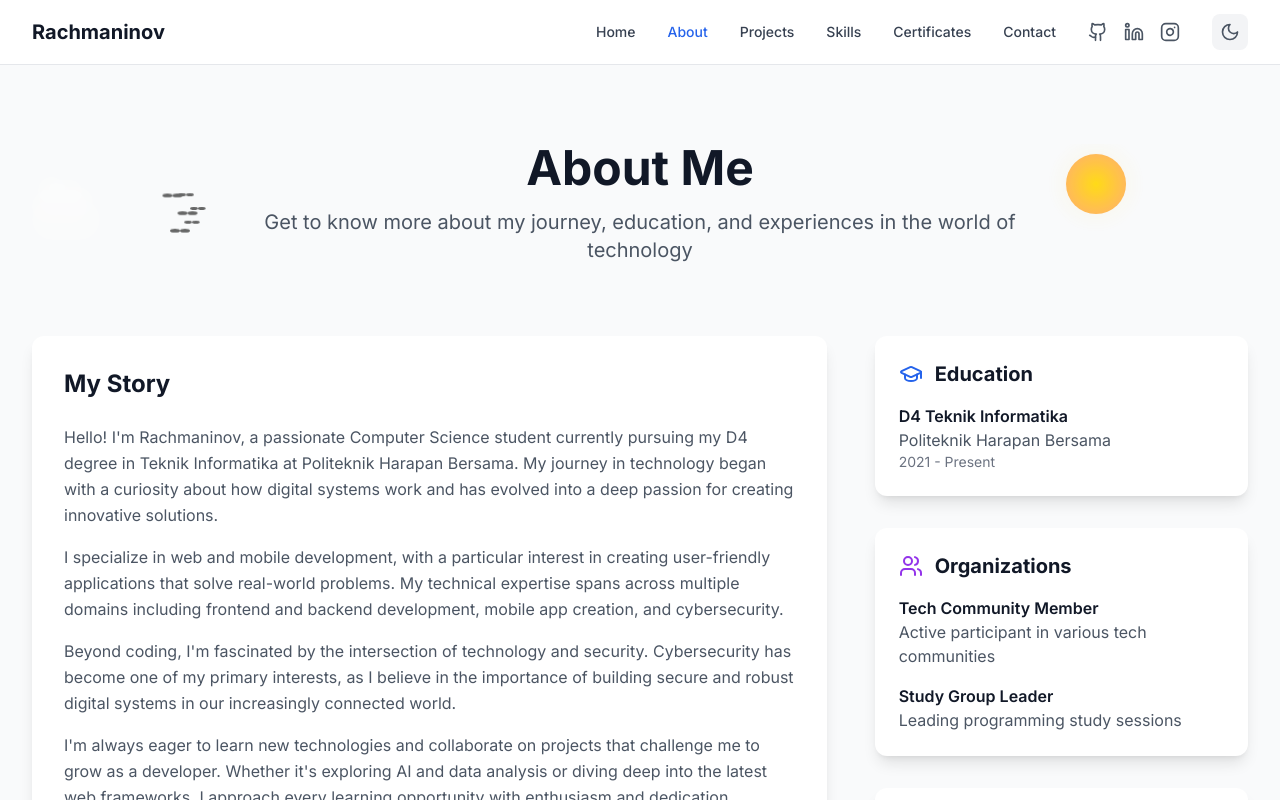
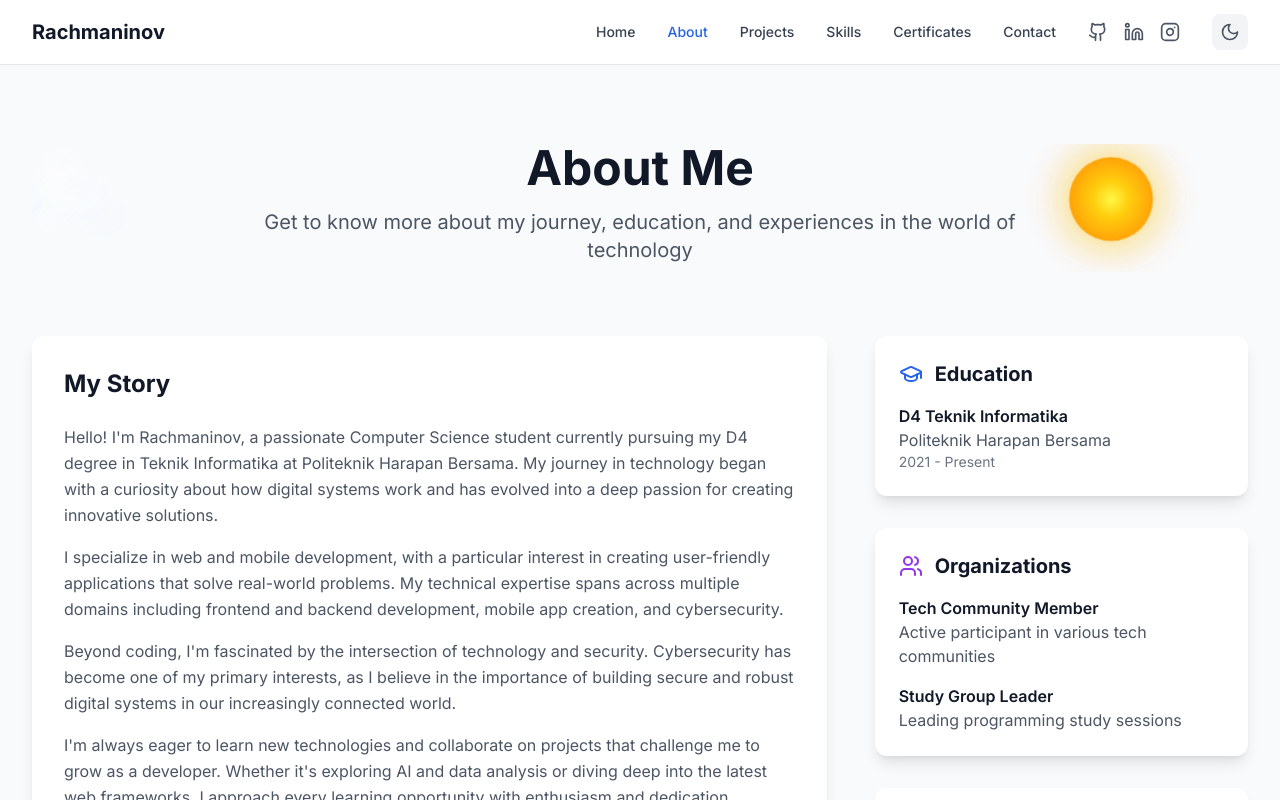
Before and after one commit to Mazkiibo02/hafidzrahmatullah, a React (Vite) app: page /about in a window 1280 px wide. Shown: the top 800 px of the page. Built offline with nearby package versions, Linux system fonts and the light colour scheme.

Commit message:
feat: Enhance daytime animations
Replaced orbiting dots with a sun, flying birds, and sky background for light mode.  Ensured animations are smooth, natural, and only visible in light mode.

```diff
--- a/src/components/DecorativeAnimations.tsx
+++ b/src/components/DecorativeAnimations.tsx
@@ -51,32 +51,33 @@ const DecorativeAnimations: React.FC<DecorativeAnimationsProps> = ({
     }));
   };
 
-  // Generate clouds for light mode
+  // Generate enhanced clouds for light mode
   const generateClouds = (count: number) => {
     return Array.from({ length: count }, (_, i) => ({
       id: i,
-      top: Math.random() * 40 + 10, // Upper portion of screen
-      animationDelay: Math.random() * 20,
-      animationDuration: Math.random() * 40 + 60, // 60-100 seconds
-      size: Math.random() * 80 + 40, // 40-120px
-      opacity: Math.random() * 0.3 + 0.1, // 0.1-0.4 opacity
+      top: Math.random() * 30 + 10, // Upper portion of screen
+      animationDelay: Math.random() * 25,
+      animationDuration: Math.random() * 50 + 80, // 80-130 seconds for slower movement
+      size: Math.random() * 100 + 60, // 60-160px
+      opacity: Math.random() * 0.4 + 0.2, // 0.2-0.6 opacity
     }));
   };
 
-  // Generate flying birds
-  const generateBirds = (count: number) => {
+  // Generate bird flocks with natural grouping
+  const generateBirdFlocks = (count: number) => {
     return Array.from({ length: count }, (_, i) => ({
       id: i,
-      top: Math.random() * 30 + 15, // Upper portion
-      animationDelay: Math.random() * 15,
-      animationDuration: Math.random() * 20 + 25, // 25-45 seconds
-      size: Math.random() * 0.5 + 0.8, // 0.8-1.3 scale
+      top: Math.random() * 25 + 15, // Upper portion
+      animationDelay: Math.random() * 20 + i * 8, // Stagger flocks more
+      animationDuration: Math.random() * 15 + 30, // 30-45 seconds
+      size: Math.random() * 0.3 + 0.9, // 0.9-1.2 scale
+      flockOffset: Math.random() * 10 + 5, // Vertical spacing between birds
     }));
   };
 
   const stars = generateStars(fullBackground ? 100 : 40);
-  const clouds = generateClouds(fullBackground ? 6 : 3);
-  const birds = generateBirds(fullBackground ? 5 : 3);
+  const clouds = generateClouds(fullBackground ? 8 : 4);
+  const birdFlocks = generateBirdFlocks(fullBackground ? 4 : 2);
 
   const containerClass = fullBackground
     ? "fixed inset-0 pointer-events-none z-0"
@@ -132,53 +133,76 @@ const DecorativeAnimations: React.FC<DecorativeAnimationsProps> = ({
           </div>
         </>
       ) : (
-        // Light Mode - Sky Theme
+        // Light Mode - Enhanced Daytime Sky Theme
         <>
-          {/* Floating Clouds */}
+          {/* Enhanced Floating Clouds */}
           {clouds.map((cloud) => (
             <div
               key={`cloud-${cloud.id}`}
-              className="cloud"
+              className="cloud-enhanced"
               style={{
                 top: `${cloud.top}%`,
                 animationDelay: `${cloud.animationDelay}s`,
                 animationDuration: `${cloud.animationDuration}s`,
                 width: `${cloud.size}px`,
-                height: `${cloud.size * 0.6}px`,
+                height: `${cloud.size * 0.5}px`,
                 opacity: cloud.opacity,
               }}
             />
           ))}
 
-          {/* Gentle Sun */}
-          <div className="sun-container">
-            <div className="sun-rays" />
-            <div className="sun-core" />
+          {/* Enhanced Sun with natural glow */}
+          <div className="sun-container-enhanced">
+            <div className="sun-rays-outer" />
+            <div className="sun-rays-inner" />
+            <div className="sun-core-enhanced" />
           </div>
 
-          {/* Flying Birds */}
-          {birds.map((bird) => (
+          {/* Natural Bird Flocks */}
+          {birdFlocks.map((flock) => (
             <div
-              key={`bird-${bird.id}`}
-              className="bird-group"
+              key={`flock-${flock.id}`}
+              className="bird-flock"
               style={{
-                top: `${bird.top}%`,
-                animationDelay: `${bird.animationDelay}s`,
-                animationDuration: `${bird.animationDuration}s`,
-                transform: `scale(${bird.size})`,
+                top: `${flock.top}%`,
+                animationDelay: `${flock.animationDelay}s`,
+                animationDuration: `${flock.animationDuration}s`,
+                transform: `scale(${flock.size})`,
               }}
             >
-              <div className="bird bird-1">
-                <div className="wing wing-left" />
-                <div className="wing wing-right" />
+              {/* Lead bird */}
+              <div className="bird-natural bird-lead">
+                <div className="wing-natural wing-left" />
+                <div className="wing-natural wing-right" />
+                <div className="bird-body" />
               </div>
-              <div className="bird bird-2">
-                <div className="wing wing-left" />
-                <div className="wing wing-right" />
+
+              {/* Following birds in V formation */}
+              <div
+                className="bird-natural bird-follow-1"
+                style={{ top: `${flock.flockOffset}px` }}
+              >
+                <div className="wing-natural wing-left" />
+                <div className="wing-natural wing-right" />
+                <div className="bird-body" />
               </div>
-              <div className="bird bird-3">
-                <div className="wing wing-left" />
-                <div className="wing wing-right" />
+
+              <div
+                className="bird-natural bird-follow-2"
+                style={{ top: `-${flock.flockOffset}px` }}
+              >
+                <div className="wing-natural wing-left" />
+                <div className="wing-natural wing-right" />
+                <div className="bird-body" />
+              </div>
+
+              <div
+                className="bird-natural bird-follow-3"
+                style={{ top: `${flock.flockOffset * 1.5}px` }}
+              >
+                <div className="wing-natural wing-left" />
+                <div className="wing-natural wing-right" />
+                <div className="bird-body" />
               </div>
             </div>
           ))}
--- a/src/index.css
+++ b/src/index.css
@@ -232,133 +232,231 @@
   to { transform: rotate(360deg); }
 }
 
-/* ===== LIGHT MODE ANIMATIONS ===== */
+/* ===== ENHANCED LIGHT MODE ANIMATIONS ===== */
 
-/* Floating Clouds */
-.cloud {
+/* Enhanced Floating Clouds */
+.cloud-enhanced {
   position: absolute;
-  background: rgba(255, 255, 255, 0.8);
-  border-radius: 50px;
-  animation: cloud-float linear infinite;
+  background: linear-gradient(135deg, rgba(255, 255, 255, 0.9) 0%, rgba(240, 248, 255, 0.7) 100%);
+  border-radius: 60px;
+  animation: cloud-float-enhanced linear infinite;
+  filter: blur(0.5px);
 }
 
-.cloud::before {
+.cloud-enhanced::before {
   content: '';
   position: absolute;
-  background: rgba(255, 255, 255, 0.8);
-  width: 50%;
+  background: linear-gradient(135deg, rgba(255, 255, 255, 0.8) 0%, rgba(245, 250, 255, 0.6) 100%);
+  width: 60%;
+  height: 90%;
+  border-radius: 60px;
+  top: -45%;
+  left: 15%;
+}
+
+.cloud-enhanced::after {
+  content: '';
+  position: absolute;
+  background: linear-gradient(135deg, rgba(255, 255, 255, 0.9) 0%, rgba(248, 252, 255, 0.7) 100%);
+  width: 70%;
   height: 80%;
   border-radius: 50px;
-  top: -40%;
-  left: 10%;
+  top: -35%;
+  right: 15%;
 }
 
-.cloud::after {
-  content: '';
-  position: absolute;
-  background: rgba(255, 255, 255, 0.8);
-  width: 60%;
-  height: 70%;
-  border-radius: 50px;
-  top: -30%;
-  right: 10%;
+@keyframes cloud-float-enhanced {
+  from {
+    transform: translateX(-150px) translateY(0px);
+    opacity: 0;
+  }
+  5% {
+    opacity: 1;
+  }
+  95% {
+    opacity: 1;
+  }
+  to {
+    transform: translateX(calc(100vw + 150px)) translateY(-10px);
+    opacity: 0;
+  }
 }
 
-@keyframes cloud-float {
-  from { transform: translateX(-100px); }
-  to { transform: translateX(calc(100vw + 100px)); }
+/* Enhanced Sun */
+.sun-container-enhanced {
+  position: absolute;
+  top: 12%;
+  right: 8%;
+  width: 80px;
+  height: 80px;
 }
 
-/* Gentle Sun */
-.sun-container {
-  position: absolute;
-  top: 8%;
-  right: 10%;
-  width: 60px;
-  height: 60px;
+.sun-core-enhanced {
+  width: 100%;
+  height: 100%;
+  background: radial-gradient(circle, #ffeb3b 0%, #ffc107 30%, #ff9800 70%);
+  border-radius: 50%;
+  animation: sun-glow-enhanced 8s ease-in-out infinite;
+  box-shadow: 0 0 30px rgba(255, 193, 7, 0.4), 0 0 60px rgba(255, 152, 0, 0.2);
 }
 
-.sun-core {
-  width: 100%;
-  height: 100%;
-  background: radial-gradient(circle, #ffd700 0%, #ffb347 70%);
+.sun-rays-inner {
+  position: absolute;
+  top: -20px;
+  left: -20px;
+  right: -20px;
+  bottom: -20px;
+  background: radial-gradient(circle, rgba(255, 235, 59, 0.3) 0%, rgba(255, 193, 7, 0.1) 50%, transparent 70%);
   border-radius: 50%;
-  animation: sun-glow 6s ease-in-out infinite;
+  animation: sun-rays-pulse-inner 10s ease-in-out infinite;
 }
 
-.sun-rays {
+.sun-rays-outer {
   position: absolute;
-  top: -15px;
-  left: -15px;
-  right: -15px;
-  bottom: -15px;
-  background: radial-gradient(circle, rgba(255, 215, 0, 0.2) 0%, transparent 70%);
+  top: -40px;
+  left: -40px;
+  right: -40px;
+  bottom: -40px;
+  background: radial-gradient(circle, rgba(255, 235, 59, 0.15) 0%, rgba(255, 193, 7, 0.05) 40%, transparent 60%);
   border-radius: 50%;
-  animation: sun-rays-pulse 8s ease-in-out infinite;
+  animation: sun-rays-pulse-outer 12s ease-in-out infinite reverse;
 }
 
-@keyframes sun-glow {
-  0%, 100% { transform: scale(1); opacity: 0.9; }
-  50% { transform: scale(1.05); opacity: 1; }
+@keyframes sun-glow-enhanced {
+  0%, 100% {
+    transform: scale(1);
+    opacity: 0.9;
+    filter: brightness(1);
+  }
+  50% {
+    transform: scale(1.08);
+    opacity: 1;
+    filter: brightness(1.1);
+  }
 }
 
-@keyframes sun-rays-pulse {
-  0%, 100% { transform: scale(1); opacity: 0.3; }
-  50% { transform: scale(1.2); opacity: 0.5; }
+@keyframes sun-rays-pulse-inner {
+  0%, 100% {
+    transform: scale(1) rotate(0deg);
+    opacity: 0.4;
+  }
+  50% {
+    transform: scale(1.3) rotate(180deg);
+    opacity: 0.6;
+  }
 }
 
-/* Flying Birds */
-.bird-group {
-  position: absolute;
-  left: -60px;
-  animation: bird-fly linear infinite;
+@keyframes sun-rays-pulse-outer {
+  0%, 100% {
+    transform: scale(1) rotate(0deg);
+    opacity: 0.2;
+  }
+  50% {
+    transform: scale(1.2) rotate(-180deg);
+    opacity: 0.4;
+  }
 }
 
-.bird {
-  position: relative;
-  width: 8px;
-  height: 6px;
-  margin: 8px 0;
+/* Natural Bird Flocks */
+.bird-flock {
+  position: absolute;
+  left: -100px;
+  animation: bird-flock-fly linear infinite;
 }
 
-.bird-2 {
-  margin-left: 12px;
-  animation-delay: 0.3s;
+.bird-natural {
+  position: relative;
+  width: 12px;
+  height: 8px;
+  margin: 6px 0;
 }
 
-.bird-3 {
-  margin-left: 6px;
-  margin-top: 4px;
+.bird-lead {
+  z-index: 3;
+}
+
+.bird-follow-1 {
+  margin-left: 20px;
+  z-index: 2;
+  animation-delay: 0.2s;
+}
+
+.bird-follow-2 {
+  margin-left: 18px;
+  z-index: 2;
+  animation-delay: 0.4s;
+}
+
+.bird-follow-3 {
+  margin-left: 35px;
+  z-index: 1;
   animation-delay: 0.6s;
 }
 
-.wing {
+.bird-body {
   position: absolute;
-  width: 8px;
-  height: 3px;
-  background: #666;
+  top: 3px;
+  left: 4px;
+  width: 4px;
+  height: 2px;
+  background: #424242;
   border-radius: 50%;
-  animation: wing-flap 0.8s ease-in-out infinite;
+}
+
+.wing-natural {
+  position: absolute;
+  width: 10px;
+  height: 4px;
+  background: linear-gradient(45deg, #616161 0%, #424242 100%);
+  border-radius: 60% 20% 20% 60%;
+  animation: wing-flap-natural 1.2s ease-in-out infinite;
 }
 
 .wing-left {
-  top: 0;
-  left: -4px;
+  top: 2px;
+  left: -3px;
   transform-origin: right center;
 }
 
 .wing-right {
-  top: 0;
-  right: -4px;
+  top: 2px;
+  right: -3px;
   transform-origin: left center;
+  transform: scaleX(-1);
 }
 
-@keyframes bird-fly {
-  from { left: -60px; }
-  to { left: calc(100vw + 60px); }
+@keyframes bird-flock-fly {
+  from {
+    left: -100px;
+    transform: translateY(0px);
+  }
+  25% {
+    transform: translateY(-8px);
+  }
+  75% {
+    transform: translateY(8px);
+  }
+  to {
+    left: calc(100vw + 100px);
+    transform: translateY(0px);
+  }
 }
 
-@keyframes wing-flap {
-  0%, 100% { transform: rotateY(0deg) rotateX(0deg); }
-  50% { transform: rotateY(45deg) rotateX(15deg); }
+@keyframes wing-flap-natural {
+  0%, 100% {
+    transform: rotateY(0deg) rotateX(0deg) rotateZ(0deg);
+    opacity: 1;
+  }
+  25% {
+    transform: rotateY(25deg) rotateX(10deg) rotateZ(5deg);
+    opacity: 0.9;
+  }
+  50% {
+    transform: rotateY(45deg) rotateX(20deg) rotateZ(10deg);
+    opacity: 0.8;
+  }
+  75% {
+    transform: rotateY(25deg) rotateX(10deg) rotateZ(5deg);
+    opacity: 0.9;
+  }
 }
```
